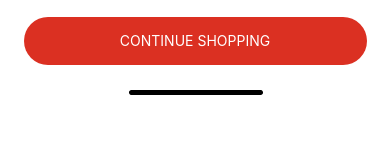
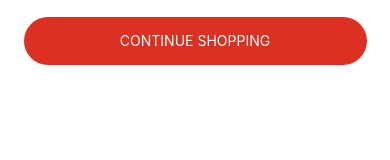
Before and after one commit to GiliEllen/react-natve-e-commerce-frontend, a React Native app: screen /CompleteOrder in a window 390 px wide. Shown: the part 540-700 px from the top of the page. Built offline with nearby package versions, Linux system fonts and the light colour scheme.

Commit message:
removing-access

```diff
--- a/screens/completeOrderScrn/CompleteOrder.js
+++ b/screens/completeOrderScrn/CompleteOrder.js
@@ -1,6 +1,5 @@
 import { View, Text, Image, TouchableOpacity, StyleSheet } from "react-native";
 import React from "react";
-import MyStatusBar from "../statusBar/StatusBar";
 
 const CompleteOrder = () => {
   return (
@@ -16,10 +15,6 @@ const CompleteOrder = () => {
           <Text style={styles.buttonText}>CONTINUE SHOPPING</Text>
         </View>
       </TouchableOpacity>
-      <Image
-        source={require("../../assets/home-indicator.png")}
-        style={styles.homeImg}
-      />
     </View>
   );
 };
@@ -67,9 +62,6 @@ const styles = StyleSheet.create({
   buttonText: {
     color: "white",
   },
-  homeImg: {
-    marginBottom: 15,
-  },
 });
 
 export default CompleteOrder;
```
Also changed, not shown: assets/home-indicator.png (deleted), assets/status-bar.png (deleted).
